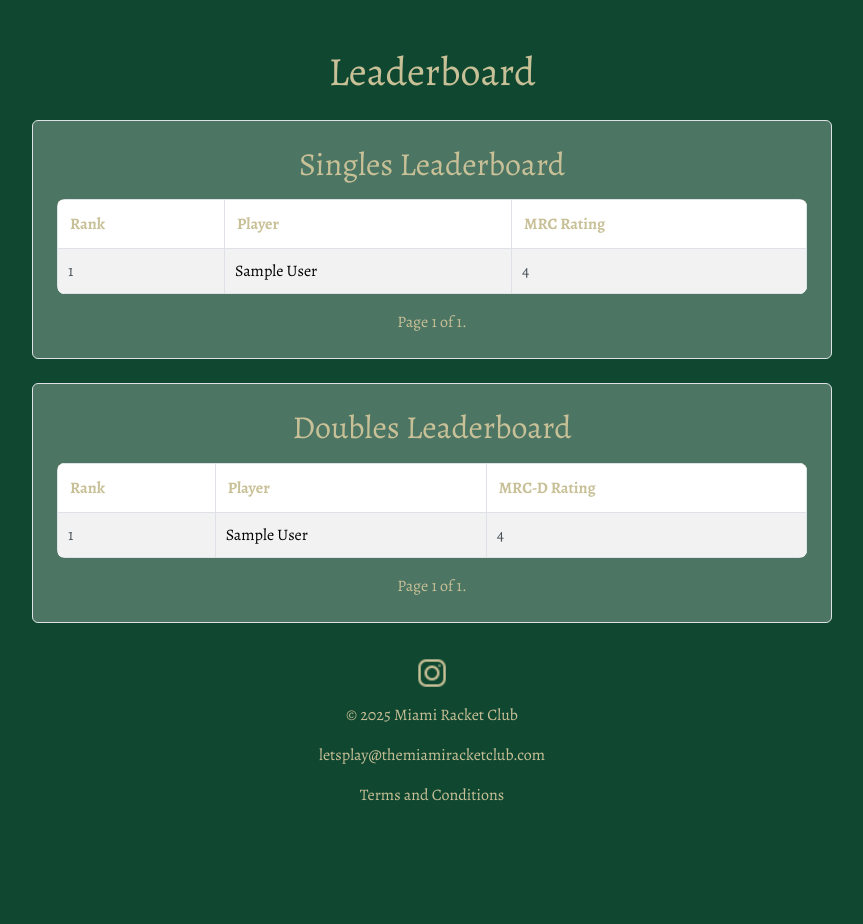
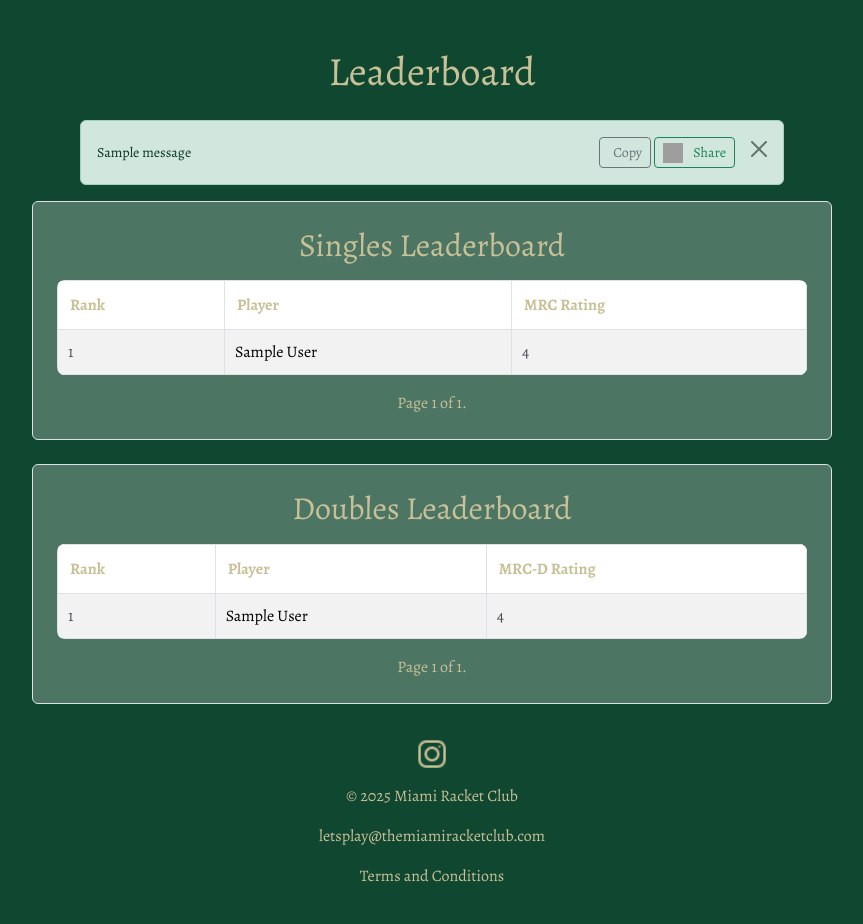
Before and after one commit to vicenteramirezg/miami-racket-club, a Django app: page /leaderboard/ in a window 1280 px wide. Shown: the part 87-1011 px from the top of the page, without its empty margins (208-1071 px from the left). Before the commit the page ends 888 px from the top, so only its background shows below. Run offline with Django 5.2, Linux system fonts and the light colour scheme; a user stored in the database is signed in; tables that the repository leaves empty hold one stand-in row (values such as "Sample post"); one stand-in notice (Sample message) is shown; grey boxes are pictures that could not be loaded.

Commit message:
Shareable matches.

```diff
--- a/miami_racket_club/rankings/templates/rankings/leaderboard.html
+++ b/miami_racket_club/rankings/templates/rankings/leaderboard.html
@@ -4,6 +4,35 @@
 <div class="leaderboard-page">
     <div class="container">
         <h1 class="my-4 text-center" style="color: #c8c097;">Leaderboard</h1>  <!-- Light beige title -->
+
+        {% if messages %}
+        <div class="container">
+            <div class="row justify-content-center">
+                <div class="col-lg-8">
+                    {% for message in messages %}
+                        <div class="alert alert-success alert-dismissible fade show" role="alert">
+                            <!-- Message Content -->
+                            <div class="d-flex justify-content-between align-items-center">
+                                <pre style="white-space: pre-wrap; font-family: inherit; margin: 0;">{{ message }}</pre>
+                                <div class="ms-3">
+                                    <!-- Copy to Clipboard Button -->
+                                    <button class="btn btn-sm btn-outline-secondary" onclick="copyToClipboard(`{{ message|escapejs }}`); event.preventDefault();">
+                                        <i class="fas fa-clipboard"></i> Copy
+                                    </button>
+                                    <!-- Share on WhatsApp Button -->
+                                    <a href="#" class="btn btn-sm btn-outline-success" onclick="shareOnWhatsApp(`{{ message|escapejs }}`); event.preventDefault();">
+                                        <img src="https://upload.wikimedia.org/wikipedia/commons/6/6b/WhatsApp.svg" alt="WhatsApp" style="width: 20px; height: 20px; margin-right: 5px;"> Share
+                                    </a>
+                                </div>
+                            </div>
+                            <!-- Close Button -->
+                            <button type="button" class="btn-close" data-bs-dismiss="alert" aria-label="Close"></button>
+                        </div>
+                    {% endfor %}
+                </div>
+            </div>
+        </div>
+        {% endif %}
 
         <!-- Singles Leaderboard -->
         <div class="border p-4 rounded mb-4" style="max-width: 800px; margin: 0 auto; background-color: #4c7563; border-color: #c8c097;">
@@ -102,4 +131,46 @@
         </div>
     </div>
 </div>
+
+<style>
+    /* Custom styles for the buttons */
+    .btn-outline-secondary, .btn-outline-success {
+        display: inline-flex;
+        align-items: center;
+        justify-content: center;
+        gap: 5px; /* Space between icon and text */
+    }
+
+    /* WhatsApp logo styling */
+    .btn-outline-success img {
+        width: 20px;
+        height: 20px;
+        margin-right: 5px;
+    }
+</style>
+
+<script>
+    // Function to copy message to clipboard
+    function copyToClipboard(message) {
+        console.log("Copy to Clipboard function called!");  // Debugging
+        console.log("Message to copy:", message);  // Debugging
+
+        // Use the modern Clipboard API
+        navigator.clipboard.writeText(message).then(function() {
+            alert("Message copied to clipboard! 📋");
+        }).catch(function(err) {
+            console.error("Failed to copy message:", err);
+            alert("Failed to copy message. Please try again.");
+        });
+    }
+
+    // Function to share message on WhatsApp
+    function shareOnWhatsApp(message) {
+        console.log("Share on WhatsApp function called!");  // Debugging
+        console.log("Message to share:", message);  // Debugging
+        const encodedMessage = encodeURIComponent(message);
+        const whatsappUrl = `https://wa.me/?text=${encodedMessage}`;
+        window.open(whatsappUrl, '_blank');
+    }
+</script>
 {% endblock %}
--- a/miami_racket_club/rankings/views.py
+++ b/miami_racket_club/rankings/views.py
@@ -72,6 +72,22 @@ def submit_doubles_match(request):
                     date=match.date,
                 )
 
+            # Generate a spicy notification message
+            winner1_name = f"{winner1.user.first_name} {winner1.user.last_name}"
+            winner2_name = f"{winner2.user.first_name} {winner2.user.last_name}"
+            loser1_name = f"{loser1.user.first_name} {loser1.user.last_name}"
+            loser2_name = f"{loser2.user.first_name} {loser2.user.last_name}"
+            match_score = " - ".join([f"{w}-{l}" for w, l in match.set_scores])
+            match_date = match.date.strftime("%Y-%m-%d")
+
+            notification_message = (
+                f"🎾 New Doubles Match Submitted:\n\n"
+                f"{winner1_name} and {winner2_name} took the win on {match_date} against {loser1_name} and {loser2_name} by {match_score}."
+            )
+
+            # Add the message to Django's messaging framework
+            messages.success(request, notification_message)
+
             send_doubles_match_notification(match)  # Use the new function
             return redirect('leaderboard')
     else:
@@ -89,7 +105,24 @@ def submit_match(request):
             match.set_scores = form.cleaned_data['set_scores']
             match.submitted_by = request.user  # Set the user who submitted the match
             match.save()
-            send_match_notification(match)  # Send notification
+
+            # Generate a spicy notification message
+            winner_name = f"{match.winner.user.first_name} {match.winner.user.last_name}"
+            loser_name = f"{match.loser.user.first_name} {match.loser.user.last_name}"
+            match_score = " - ".join([f"{w}-{l}" for w, l in match.set_scores])
+            match_date = match.date.strftime("%Y-%m-%d")
+
+            notification_message = (
+                f"🎾 New Singles Match Submitted:\n\n"
+                f"{winner_name} took the win on {match_date} against {loser_name} by {match_score}."
+            )
+
+            # Send the notification (if you have a function for this)
+            send_match_notification(match)
+
+            # Add the message to Django's messaging framework
+            messages.success(request, notification_message)
+
             return redirect('leaderboard')
     else:
         form = MatchForm()
```
Also changed, not shown: miami_racket_club/rankings/templates/rankings/profile.html (+23 -2 lines).
